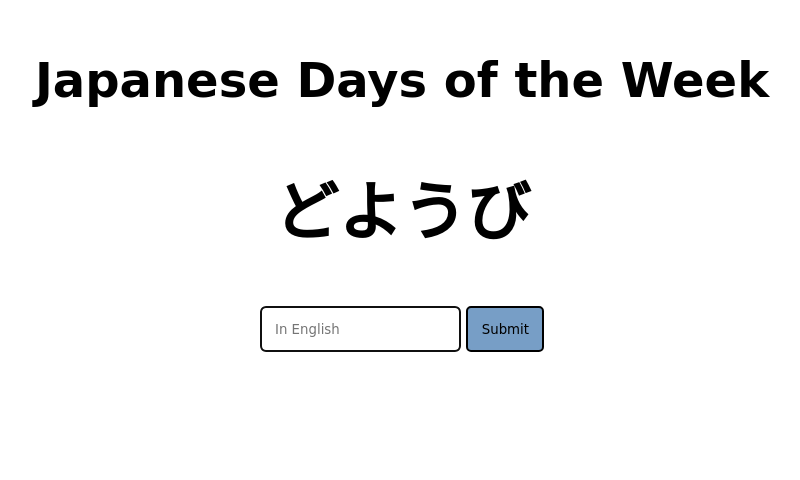
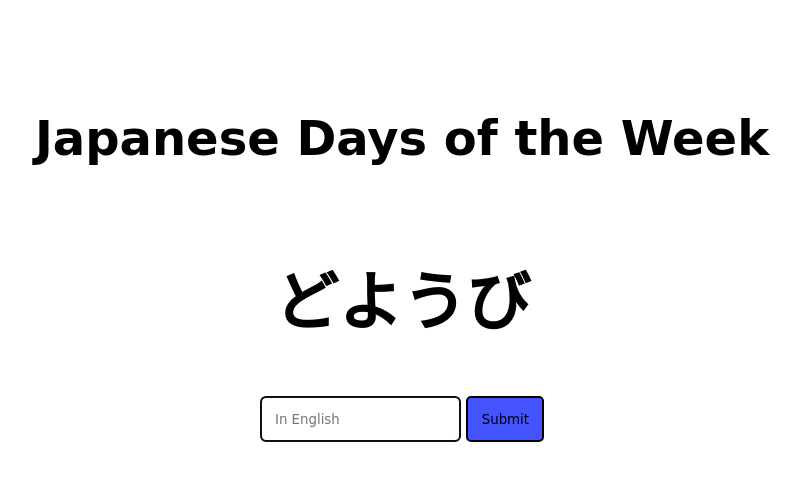
Before and after one commit to JosiahBaumgartner/Japanese-Days-Flash-Cards, a plain HTML site: page index.html in a window 1280 px wide. Shown: the part 148-628 px from the top of the page, without its empty margins (238-1038 px from the left). Drawn offline with Linux system fonts and the light colour scheme; a web font is replaced by a local one.

Commit message:
Update style.css

```diff
--- a/css/style.css
+++ b/css/style.css
@@ -4,8 +4,11 @@ body {
 }
 
 #page{
-  margin-top: 25vh;
-  margin-bottom: 25vh%;
+  height: 100vh;
+  display: flex;
+  flex-direction: column;
+  align-items: center;
+  justify-content: center;
 }
 
 h1 {
@@ -28,7 +31,7 @@ button, input {
 }
 
 button {
-  background-color: #779EC6;
+  background-color: #4253FF;
 }
 
 .correct {
```
